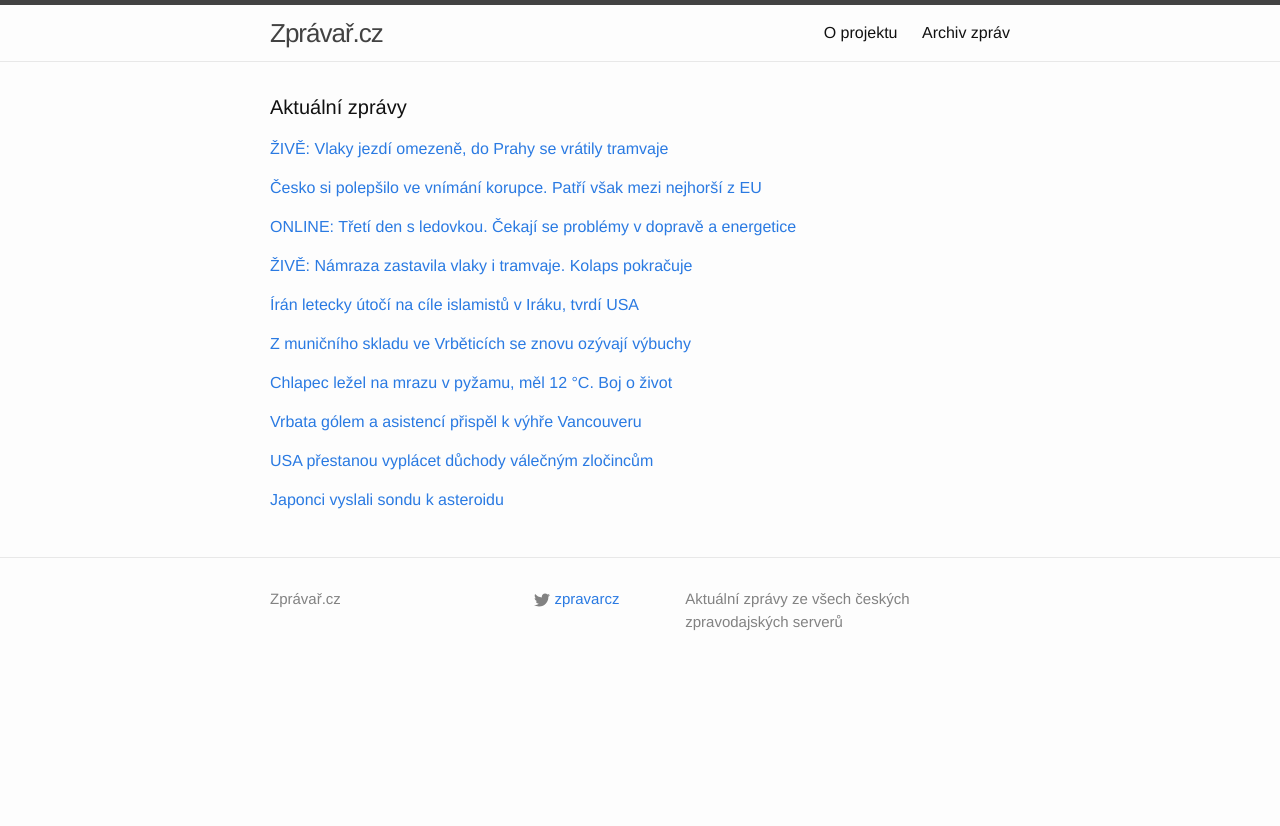
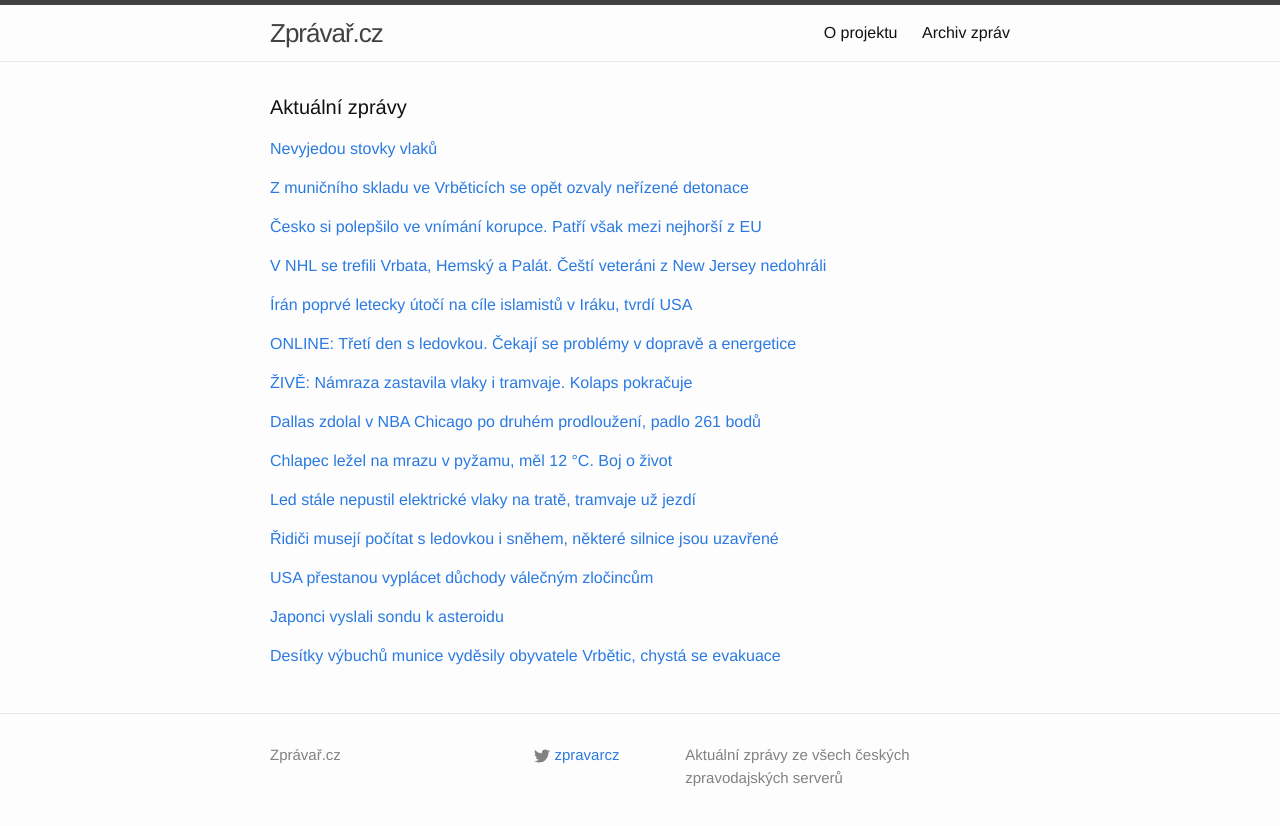
Before and after one commit to adliska/zpravar, a Jekyll site: the page built from index.html, in a window 1280 px wide. Shown: the top 826 px of the page. Built offline with Jekyll 4.4.1, drawn with Linux system fonts in a browser that asks for light colours; some of the changed lines change nothing that is shown.

Commit message:
zpravar news update

```diff
--- a/index.html
+++ b/index.html
@@ -5,9 +5,12 @@ layout: default
 <div class="home">
     <h1 class="page-heading">Aktuální zprávy</h1>
 
-<p><a href="javascript:;" onclick="toggle_visibility('zpravy0')">ŽIVĚ: Vlaky jezdí omezeně, do Prahy se vrátily tramvaje</a></p>
+<p><a href="javascript:;" onclick="toggle_visibility('zpravy0')">Nevyjedou stovky vlaků</a></p>
 <div id="zpravy0" style="display:none">
 <ul>
+<li><a href=http://www.novinky.cz/domaci/355258-nevyjedou-stovky-vlaku.html>Nevyjedou stovky vlaků - www.novinky.cz</a></li>
+<li><a href=http://echo24.cz/a/wM9e9>Dráhy nevpraví stovky vlaků, do Prahy a Brna se vrátily tramvaje - echo24.cz</a></li>
+<li><a href=http://www.novinky.cz/domaci/355258-kvuli-ledovce-nevyjedou-stovky-vlaku-tramvaje-se-vraci-do-prazskych-ulic.html>Kvůli ledovce nevyjedou stovky vlaků. Tramvaje se vrací do pražských ulic - www.novinky.cz</a></li>
 <li><a href=http://www.tyden.cz/rubriky/domaci/pocasi/zive-vlaky-jezdi-omezene-do-prahy-se-vratily-tramvaje_326040.html>ŽIVĚ: Vlaky jezdí omezeně, do Prahy se vrátily tramvaje - www.tyden.cz</a></li>
 <li><a href=http://www.tyden.cz/rubriky/domaci/pocasi/dobra-zprava-pro-prahu-tramvaje-uz-castecne-jedou_326049.html>Dobrá zpráva pro Prahu: tramvaje už částečně jedou - www.tyden.cz</a></li>
 <li><a href=http://www.ceskenoviny.cz/zpravy/zpravy/provoz-tramvaji-v-praze-byl-po-ledovce-castecne-obnoven/1154365>Provoz tramvají v Praze byl po ledovce částečně obnoven - www.ceskenoviny.cz</a></li>
@@ -17,8 +20,20 @@ layout: default
 <li><a href=http://www.lidovky.cz/vlaky-necestujte-radi-ceske-drahy-v-praze-uz-jezdi-nektere-tramvaje-1pu-/zpravy-domov.aspx?c=A141203_071704_ln_domov_jzl>Vlaky necestujte, radí České dráhy. V Praze už jezdí některé tramvaje  - www.lidovky.cz</a></li>
 <li><a href=http://www.ceskenoviny.cz/zpravy/zpravy/ceske-drahy-jako-v-utery-nevypravi-kvuli-ledovce-stovky-spoju/1154321>České dráhy jako v úterý nevypraví kvůli ledovce stovky spojů - www.ceskenoviny.cz</a></li>
 </ul>
-</div><p><a href="javascript:;" onclick="toggle_visibility('zpravy1')">Česko si polepšilo ve vnímání korupce. Patří však mezi nejhorší z EU </a></p>
+</div><p><a href="javascript:;" onclick="toggle_visibility('zpravy1')">Z muničního skladu ve Vrběticích se opět ozvaly neřízené detonace</a></p>
 <div id="zpravy1" style="display:none">
+<ul>
+<li><a href=http://www.rozhlas.cz/_zprava/z-municniho-skladu-ve-vrbeticich-se-opet-ozvaly-nerizene-detonace--1427681>Z muničního skladu ve Vrběticích se opět ozvaly neřízené detonace - www.rozhlas.cz</a></li>
+<li><a href=http://www.ceskenoviny.cz/zpravy/zpravy/v-arealu-ve-vrbeticich-na-zlinsku-vybuchl-dalsi-municni-sklad/1154381>V areálu ve Vrběticích na Zlínsku vybuchl další muniční sklad - www.ceskenoviny.cz</a></li>
+<li><a href=http://www.tyden.cz/rubriky/domaci/ve-vrbeticich-vybuchl-dalsi-municni-sklad-evakuace_326050.html>Ve Vrběticích vybuchl další muniční sklad. Evakuace - www.tyden.cz</a></li>
+<li><a href=http://www.lidovky.cz/z-municniho-arealu-ve-vrbeticich-se-opet-ozvaly-nerizene-detonace-1cg-/zpravy-domov.aspx?c=A141203_084751_ln_domov_sij>Z muničního areálu ve Vrběticích se opět ozvaly neřízené detonace  - www.lidovky.cz</a></li>
+<li><a href=http://zpravy.aktualne.cz/regiony/zlinsky/z-municniho-skladu-ve-vrbeticich-se-znovu-ozyvaji-vybuchy/r~7d830dce7abd11e490f70025900fea04/>Z muničního skladu ve Vrběticích se znovu ozývají výbuchy - zpravy.aktualne.cz</a></li>
+<li><a href=http://www.tyden.cz/rubriky/domaci/sok-z-municniho-skladu-ve-vrbeticich-se-ozyvaji-vybuchy_326050.html>Šok. Z muničního skladu ve Vrběticích se ozývají výbuchy - www.tyden.cz</a></li>
+<li><a href=http://www.ceskenoviny.cz/zpravy/zpravy/z-municniho-arealu-ve-vrbeticich-se-opet-ozvaly-nerizene-detonace/1154381>Z muničního areálu ve Vrběticích se opět ozvaly neřízené detonace - www.ceskenoviny.cz</a></li>
+<li><a href=http://zpravy.aktualne.cz/domaci/z-municniho-skladu-ve-vrbeticich-se-znovu-ozyvaji-vybuchy/r~7d830dce7abd11e490f70025900fea04/>Z muničního skladu ve Vrběticích se znovu ozývají výbuchy - zpravy.aktualne.cz</a></li>
+</ul>
+</div><p><a href="javascript:;" onclick="toggle_visibility('zpravy2')">Česko si polepšilo ve vnímání korupce. Patří však mezi nejhorší z EU </a></p>
+<div id="zpravy2" style="display:none">
 <ul>
 <li><a href=http://www.lidovky.cz/cesko-si-ve-vnimani-korupce-letos-oproti-lonsku-mirne-polepsilo-pxe-/zpravy-domov.aspx?c=A141203_074608_ln_domov_jzl>Česko si polepšilo ve vnímání korupce. Patří však mezi nejhorší z EU  - www.lidovky.cz</a></li>
 <li><a href=http://www.lidovky.cz/cesko-si-ve-vnimani-korupce-letos-oproti-lonsku-mirne-polepsilo-pxe-/zpravy-domov.aspx?c=A141203_074257_ln_domov_sij>Česko si ve vnímání korupce letos oproti loňsku mírně polepšilo  - www.lidovky.cz</a></li>
@@ -27,8 +42,27 @@ layout: default
 <li><a href=http://www.novinky.cz/zahranicni/355256-s-korupci-jsme-na-tom-o-malinko-lepe.html>S korupcí jsme na tom o malinko lépe  - www.novinky.cz</a></li>
 <li><a href=http://www.ceskenoviny.cz/zpravy/zpravy/cesko-si-ve-vnimani-korupce-letos-oproti-lonsku-mirne-polepsilo/1154336>Česko si ve vnímání korupce letos oproti loňsku mírně polepšilo - www.ceskenoviny.cz</a></li>
 </ul>
-</div><p><a href="javascript:;" onclick="toggle_visibility('zpravy2')">ONLINE: Třetí den s ledovkou. Čekají se problémy v dopravě a energetice</a></p>
-<div id="zpravy2" style="display:none">
+</div><p><a href="javascript:;" onclick="toggle_visibility('zpravy3')">V NHL se trefili Vrbata, Hemský a Palát. Čeští veteráni z New Jersey nedohráli</a></p>
+<div id="zpravy3" style="display:none">
+<ul>
+<li><a href=http://www.rozhlas.cz/_zprava/v-nhl-se-trefili-vrbata-hemsky-a-palat-cesti-veterani-z-new-jersey-nedohrali--1427675>V NHL se trefili Vrbata, Hemský a Palát. Čeští veteráni z New Jersey nedohráli - www.rozhlas.cz</a></li>
+<li><a href=http://www.tyden.cz/rubriky/sport/hokej/nhl/video-srazeny-jagr-nedohral-zakrok-prozkouma-vedeni-nhl_326043.html>VIDEO: Sražený Jágr nedohrál, zákrok prozkoumá vedení NHL - www.tyden.cz</a></li>
+<li><a href=http://www.sportovninoviny.cz/zpravy/vrbata-golem-a-asistenci-pomohl-k-vyhre-vancouveru-jagr-nedohral/1154355>Vrbata gólem a asistencí pomohl k výhře Vancouveru, Jágr nedohrál - www.sportovninoviny.cz</a></li>
+<li><a href=http://www.denik.cz/hokej/vrbata-golem-a-asistenci-prispel-k-vyhre-vancouveru-20141203.html>Vrbata gólem a asistencí přispěl k výhře Vancouveru - www.denik.cz</a></li>
+<li><a href=http://hokej.idnes.cz/vrbata-palat-a-hemsky-byli-mezi-strelci-d93-/nhl.aspx?c=A141203_072340_nhl_Mkr>Vrbata, Palát a Hemský byli mezi střelci, Jágr s Eliášem nedohráli - hokej.idnes.cz</a></li>
+<li><a href=http://www.sportovninoviny.cz/zpravy/vrbata-golem-a-asistenci-prispel-k-vyhre-vancouveru/1154355>Vrbata gólem a asistencí přispěl k výhře Vancouveru - www.sportovninoviny.cz</a></li>
+</ul>
+</div><p><a href="javascript:;" onclick="toggle_visibility('zpravy4')">Írán poprvé letecky útočí na cíle islamistů v Iráku, tvrdí USA</a></p>
+<div id="zpravy4" style="display:none">
+<ul>
+<li><a href=http://www.tyden.cz/rubriky/zahranici/asie-a-oceanie/iran-poprve-letecky-utoci-na-cile-islamistu-v-iraku-tvrdi-usa_326051.html>Írán poprvé letecky útočí na cíle islamistů v Iráku, tvrdí USA - www.tyden.cz</a></li>
+<li><a href=http://www.lidovky.cz/iran-podle-pentagonu-letecky-utoci-na-cile-islamistu-v-iraku-pre-/zpravy-svet.aspx?c=A141203_080659_ln_zahranici_jzl>Írán letecky útočí na cíle islamistů v Iráku, tvrdí USA  - www.lidovky.cz</a></li>
+<li><a href=http://zpravy.idnes.cz/iran-letecky-utocil-islamsky-stat-drh-/zahranicni.aspx?c=A141203_074902_zahranicni_jj>Írán poprvé letecky zaútočil na Islámský stát, tvrdí Pentagon - zpravy.idnes.cz</a></li>
+<li><a href=http://www.ceskatelevize.cz/ct24/svet/294306-iran-podle-pentagonu-zautocil-na-pozice-islamskeho-statu/>Írán podle Pentagonu zaútočil na pozice Islámského státu - www.ceskatelevize.cz</a></li>
+<li><a href=http://www.ceskenoviny.cz/zpravy/zpravy/iran-podle-pentagonu-letecky-utoci-na-cile-islamistu-v-iraku/1154317>Írán podle Pentagonu letecky útočí na cíle islamistů v Iráku - www.ceskenoviny.cz</a></li>
+</ul>
+</div><p><a href="javascript:;" onclick="toggle_visibility('zpravy5')">ONLINE: Třetí den s ledovkou. Čekají se problémy v dopravě a energetice</a></p>
+<div id="zpravy5" style="display:none">
 <ul>
 <li><a href=http://www.rozhlas.cz/_zprava/online-treti-den-s-ledovkou-pokracuji-problemy-v-doprave-a-energetice--1427645>ONLINE: Třetí den s ledovkou. Čekají se problémy v dopravě a energetice - www.rozhlas.cz</a></li>
 <li><a href=http://www.rozhlas.cz/_zprava/online-treti-den-s-ledovkou-cekaji-se-problemy-v-doprave-a-energetice--1427645>ONLINE: Třetí den s ledovkou. Čekají se problémy v dopravě a energetice - www.rozhlas.cz</a></li>
@@ -36,8 +70,8 @@ layout: default
 <li><a href=http://www.rozhlas.cz/_zprava/treti-den-s-ledovkou-cekaji-se-dalsi-problemy-v-doprave-a-energetice--1427645>Třetí den s ledovkou. Čekají se další problémy v dopravě a energetice - www.rozhlas.cz</a></li>
 <li><a href=http://www.rozhlas.cz/_zprava/treti-den-s-ledovkou-cekaji-se-dalsi-problemy-v-doprave--1427645>Třetí den s ledovkou. Čekají se další problémy v dopravě - www.rozhlas.cz</a></li>
 </ul>
-</div><p><a href="javascript:;" onclick="toggle_visibility('zpravy3')">ŽIVĚ: Námraza zastavila vlaky i tramvaje. Kolaps pokračuje</a></p>
-<div id="zpravy3" style="display:none">
+</div><p><a href="javascript:;" onclick="toggle_visibility('zpravy6')">ŽIVĚ: Námraza zastavila vlaky i tramvaje. Kolaps pokračuje</a></p>
+<div id="zpravy6" style="display:none">
 <ul>
 <li><a href=http://www.tyden.cz/rubriky/domaci/pocasi/zive-namraza-zastavila-vlaky-i-tramvaje-kolaps-pokracuje_326040.html>ŽIVĚ: Námraza zastavila vlaky i tramvaje. Kolaps pokračuje - www.tyden.cz</a></li>
 <li><a href=http://www.tyden.cz/rubriky/domaci/pocasi/zive-cesko-vs-namraza-kolaps-pokracuje_326040.html>ŽIVĚ: Česko vs. námraza. Kolaps pokračuje - www.tyden.cz</a></li>
@@ -45,48 +79,54 @@ layout: default
 <li><a href=http://www.tyden.cz/rubriky/domaci/pocasi/zive-cesko-versus-ledovka-kolaps-pokracuje_326040.html>ŽIVĚ: Česko versus ledovka: kolaps pokračuje - www.tyden.cz</a></li>
 <li><a href=http://www.ceskenoviny.cz/zpravy/zpravy/cr-se-bude-i-dnes-potykat-s-nasledky-ledovky-komplikuje-dopravu/1154321>ČR se bude i dnes potýkat s následky ledovky, komplikuje dopravu - www.ceskenoviny.cz</a></li>
 </ul>
-</div><p><a href="javascript:;" onclick="toggle_visibility('zpravy4')">Írán letecky útočí na cíle islamistů v Iráku, tvrdí USA </a></p>
-<div id="zpravy4" style="display:none">
+</div><p><a href="javascript:;" onclick="toggle_visibility('zpravy7')">Dallas zdolal v NBA Chicago po druhém prodloužení, padlo 261 bodů</a></p>
+<div id="zpravy7" style="display:none">
 <ul>
-<li><a href=http://www.lidovky.cz/iran-podle-pentagonu-letecky-utoci-na-cile-islamistu-v-iraku-pre-/zpravy-svet.aspx?c=A141203_080659_ln_zahranici_jzl>Írán letecky útočí na cíle islamistů v Iráku, tvrdí USA  - www.lidovky.cz</a></li>
-<li><a href=http://zpravy.idnes.cz/iran-letecky-utocil-islamsky-stat-drh-/zahranicni.aspx?c=A141203_074902_zahranicni_jj>Írán poprvé letecky zaútočil na Islámský stát, tvrdí Pentagon - zpravy.idnes.cz</a></li>
-<li><a href=http://www.ceskatelevize.cz/ct24/svet/294306-iran-podle-pentagonu-zautocil-na-pozice-islamskeho-statu/>Írán podle Pentagonu zaútočil na pozice Islámského státu - www.ceskatelevize.cz</a></li>
-<li><a href=http://www.ceskenoviny.cz/zpravy/zpravy/iran-podle-pentagonu-letecky-utoci-na-cile-islamistu-v-iraku/1154317>Írán podle Pentagonu letecky útočí na cíle islamistů v Iráku - www.ceskenoviny.cz</a></li>
+<li><a href=http://www.denik.cz/ostatni_sport/dallas-zdolal-v-nba-chicago-po-druhem-prodlouzeni-padlo-261-bodu-20141203.html>Dallas zdolal v NBA Chicago po druhém prodloužení, padlo 261 bodů - www.denik.cz</a></li>
+<li><a href=http://sport.aktualne.cz/dallas-v-nba-udolal-chicago-po-druhem-prodlouzeni/r~4ec4d7407abf11e4b6d20025900fea04/>Dallas v NBA udolal Chicago po druhém prodloužení - sport.aktualne.cz</a></li>
+<li><a href=http://sport.idnes.cz/basketbalova-nba-0kd-/basket.aspx?c=A141203_082121_sport-basket_ald>Dallas zdolal v NBA Chicago po druhém prodloužení, zazářil Ellis - sport.idnes.cz</a></li>
+<li><a href=http://www.sportovninoviny.cz/zpravy/dallas-zdolal-chicago-po-druhem-prodlouzeni-padlo-261-bodu/1154376>Dallas zdolal Chicago po druhém prodloužení, padlo 261 bodů - www.sportovninoviny.cz</a></li>
 </ul>
-</div><p><a href="javascript:;" onclick="toggle_visibility('zpravy5')">Z muničního skladu ve Vrběticích se znovu ozývají výbuchy</a></p>
-<div id="zpravy5" style="display:none">
-<ul>
-<li><a href=http://zpravy.aktualne.cz/regiony/zlinsky/z-municniho-skladu-ve-vrbeticich-se-znovu-ozyvaji-vybuchy/r~7d830dce7abd11e490f70025900fea04/>Z muničního skladu ve Vrběticích se znovu ozývají výbuchy - zpravy.aktualne.cz</a></li>
-<li><a href=http://www.tyden.cz/rubriky/domaci/sok-z-municniho-skladu-ve-vrbeticich-se-ozyvaji-vybuchy_326050.html>Šok. Z muničního skladu ve Vrběticích se ozývají výbuchy - www.tyden.cz</a></li>
-<li><a href=http://www.ceskenoviny.cz/zpravy/zpravy/z-municniho-arealu-ve-vrbeticich-se-opet-ozvaly-nerizene-detonace/1154381>Z muničního areálu ve Vrběticích se opět ozvaly neřízené detonace - www.ceskenoviny.cz</a></li>
-<li><a href=http://zpravy.aktualne.cz/domaci/z-municniho-skladu-ve-vrbeticich-se-znovu-ozyvaji-vybuchy/r~7d830dce7abd11e490f70025900fea04/>Z muničního skladu ve Vrběticích se znovu ozývají výbuchy - zpravy.aktualne.cz</a></li>
-</ul>
-</div><p><a href="javascript:;" onclick="toggle_visibility('zpravy6')">Chlapec ležel na mrazu v pyžamu, měl 12  °C. Boj o život</a></p>
-<div id="zpravy6" style="display:none">
+</div><p><a href="javascript:;" onclick="toggle_visibility('zpravy8')">Chlapec ležel na mrazu v pyžamu, měl 12  °C. Boj o život</a></p>
+<div id="zpravy8" style="display:none">
 <ul>
 <li><a href=http://www.tyden.cz/rubriky/zahranici/evropa/chlapec-lezel-na-mrazu-v-pyzamu-mel-12-c-boj-o-zivot_326048.html>Chlapec ležel na mrazu v pyžamu, měl 12  °C. Boj o život - www.tyden.cz</a></li>
 <li><a href=http://www.tyden.cz/rubriky/zahranici/evropa/chlapecek-lezel-na-mraze-v-pyzamu-mel-12-stupnu-boj-o-zivot_326048.html>Chlapeček ležel na mraze v pyžamu, měl 12 stupňů. Boj o život - www.tyden.cz</a></li>
 <li><a href=http://zpravy.aktualne.cz/zahranici/v-polsku-zachranuji-dvoulete-dite-jez-prezilo-venku-mrazivo/r~018916967a8111e49b26002590604f2e/>Batole leželo na mraze v pyžamu, mělo 12 stupňů. Přežije? - zpravy.aktualne.cz</a></li>
 </ul>
-</div><p><a href="javascript:;" onclick="toggle_visibility('zpravy7')">Vrbata gólem a asistencí přispěl k výhře Vancouveru</a></p>
-<div id="zpravy7" style="display:none">
+</div><p><a href="javascript:;" onclick="toggle_visibility('zpravy9')">Led stále nepustil elektrické vlaky na tratě, tramvaje už jezdí</a></p>
+<div id="zpravy9" style="display:none">
 <ul>
-<li><a href=http://www.denik.cz/hokej/vrbata-golem-a-asistenci-prispel-k-vyhre-vancouveru-20141203.html>Vrbata gólem a asistencí přispěl k výhře Vancouveru - www.denik.cz</a></li>
-<li><a href=http://hokej.idnes.cz/vrbata-palat-a-hemsky-byli-mezi-strelci-d93-/nhl.aspx?c=A141203_072340_nhl_Mkr>Vrbata, Palát a Hemský byli mezi střelci, Jágr s Eliášem nedohráli - hokej.idnes.cz</a></li>
-<li><a href=http://www.sportovninoviny.cz/zpravy/vrbata-golem-a-asistenci-prispel-k-vyhre-vancouveru/1154355>Vrbata gólem a asistencí přispěl k výhře Vancouveru - www.sportovninoviny.cz</a></li>
+<li><a href=http://www.ceskatelevize.cz/ct24/domaci/294279-led-stale-nepustil-elektricke-vlaky-na-trate-tramvaje-uz-jezdi/>Led stále nepustil elektrické vlaky na tratě, tramvaje už jezdí - www.ceskatelevize.cz</a></li>
+<li><a href=http://www.ceskatelevize.cz/ct24/domaci/294279-i-dnes-trapi-dopravu-ledovka/>I dnes trápí dopravu ledovka - www.ceskatelevize.cz</a></li>
+<li><a href=http://www.ceskatelevize.cz/ct24/domaci/294279-povoli-dnes-ledovka-doprava-s-tim-pres-den-nepocita/>Povolí dnes ledovka? Doprava s tím přes den nepočítá - www.ceskatelevize.cz</a></li>
 </ul>
-</div><p><a href="javascript:;" onclick="toggle_visibility('zpravy8')">USA přestanou vyplácet důchody válečným zločincům</a></p>
-<div id="zpravy8" style="display:none">
+</div><p><a href="javascript:;" onclick="toggle_visibility('zpravy10')">Řidiči musejí počítat s ledovkou i sněhem, některé silnice jsou uzavřené </a></p>
+<div id="zpravy10" style="display:none">
+<ul>
+<li><a href=http://www.novinky.cz/domaci/355260-ridici-museji-pocitat-s-ledovkou-i-snehem-nektere-silnice-jsou-uzavrene.html>Řidiči musejí počítat s ledovkou i sněhem, některé silnice jsou uzavřené  - www.novinky.cz</a></li>
+<li><a href=http://www.denik.cz/z_domova/treti-den-s-ledovkou-komplikace-v-doprave-a-energetice-20141203.html>Třetí den s následky ledovky: komplikace v dopravě a energetice - www.denik.cz</a></li>
+<li><a href=http://www.ceskenoviny.cz/zpravy/zpravy/v-brne-jezdi-od-dnesniho-rana-vsechny-travmajove-linky/1154363>V Brně jezdí od dnešního rána všechny travmajové linky - www.ceskenoviny.cz</a></li>
+</ul>
+</div><p><a href="javascript:;" onclick="toggle_visibility('zpravy11')">USA přestanou vyplácet důchody válečným zločincům</a></p>
+<div id="zpravy11" style="display:none">
 <ul>
 <li><a href=http://zpravy.e15.cz/zahranicni/politika/usa-prestanou-vyplacet-duchody-valecnym-zlocincum-1142183>USA přestanou vyplácet důchody válečným zločincům - zpravy.e15.cz</a></li>
 <li><a href=http://www.ceskatelevize.cz/ct24/svet/294308-konec-s-duchody-pro-nacisty-rozhodl-americky-kongres/>Konec s důchody pro nacisty, rozhodl americký Kongres - www.ceskatelevize.cz</a></li>
 <li><a href=http://www.tyden.cz/rubriky/zahranici/amerika/usa-prestanou-vyplacet-duchod-nacistickym-zlocincum_326042.html>USA přestanou vyplácet důchod nacistickým zločincům - www.tyden.cz</a></li>
 </ul>
-</div><p><a href="javascript:;" onclick="toggle_visibility('zpravy9')">Japonci vyslali sondu k asteroidu</a></p>
-<div id="zpravy9" style="display:none">
+</div><p><a href="javascript:;" onclick="toggle_visibility('zpravy12')">Japonci vyslali sondu k asteroidu</a></p>
+<div id="zpravy12" style="display:none">
 <ul>
 <li><a href=http://www.ceskatelevize.cz/ct24/svet/294307-japonci-vyslali-sondu-k-asteroidu/>Japonci vyslali sondu k asteroidu - www.ceskatelevize.cz</a></li>
 <li><a href=http://www.novinky.cz/veda-skoly/355257-japonsko-vyslalo-dalsi-sondu-k-asteroidu.html>Japonsko vyslalo další sondu k asteroidu - www.novinky.cz</a></li>
 <li><a href=http://www.ceskenoviny.cz/zpravy/zpravy/japonska-sonda-odstartovala-k-asteroidu-vrati-se-v-roce-2020/1154338>Japonská sonda odstartovala k asteroidu, vrátí se v roce 2020 - www.ceskenoviny.cz</a></li>
 </ul>
+</div><p><a href="javascript:;" onclick="toggle_visibility('zpravy13')">Desítky výbuchů munice vyděsily obyvatele Vrbětic, chystá se evakuace </a></p>
+<div id="zpravy13" style="display:none">
+<ul>
+<li><a href=http://www.novinky.cz/domaci/355261-desitky-vybuchu-munice-vydesily-obyvatele-vrbetic-chysta-se-evakuace.html>Desítky výbuchů munice vyděsily obyvatele Vrbětic, chystá se evakuace  - www.novinky.cz</a></li>
+<li><a href=http://www.ceskatelevize.cz/ct24/regiony/294315-vrbeticemi-otrasa-nova-vlna-vybuchu-obyvatele-musi-pryc/>Vrběticemi otřásá nová vlna výbuchů, obyvatelé musí pryč - www.ceskatelevize.cz</a></li>
+<li><a href=http://www.ceskatelevize.cz/ct24/regiony/294315-vrbeticemi-otrasa-nova-vlna-vybuchu-pripravuje-se-evakuace/>Vrběticemi otřásá nová vlna výbuchů, připravuje se evakuace - www.ceskatelevize.cz</a></li>
+</ul>
 </div></div>
```
